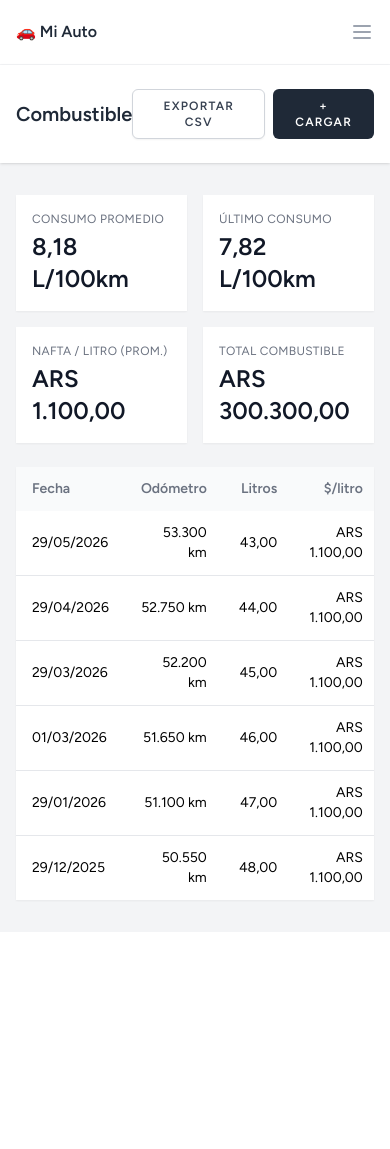
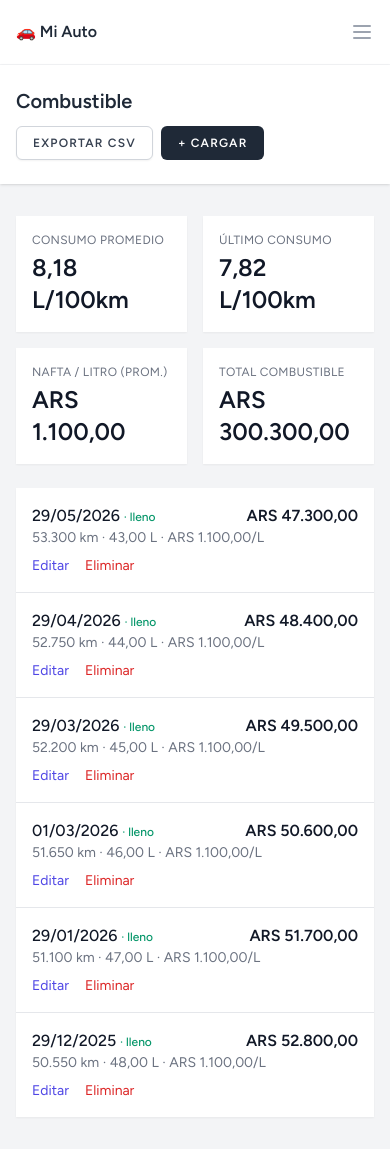
Before and after one commit to federico-duppa/Car-care, a Laravel app: page /combustible in a window 390 px wide. Before the commit the page ends 902 px from the top, so only its background shows below. Run offline with Laravel 12, Linux system fonts and the light colour scheme; a user stored in the database is signed in; data comes from the database, SQL or seed files in the repository; data that the repository does not hold is empty; style sheets or scripts are compiled from the project's sources.

Commit message:
Make record lists mobile-friendly and clarify amounts are in ARS
Edit/delete actions lived in the rightmost column of wide tables, which
overflowed off-screen on phones, so there was effectively no way to edit or
delete a record on mobile. Convert the combustible/mantenimientos/gastos
lists into responsive cards (stack on mobile, row on desktop) with Editar /
Eliminar always visible. Also stack the page headers and the vehicle rows on
mobile to avoid the title overlapping the action buttons.

Clarify that amounts are entered in pesos: "Monto (ARS)" / "Costo (ARS)"
labels plus a hint on the forms.

Co-Authored-By: Claude Opus 4.8 <noreply@anthropic.com>
Claude-Session: https://claude.ai/code/session_01Tzf8tp4wBTxrGkeb5JVjVD

```diff
--- a/resources/views/combustible/form.blade.php
+++ b/resources/views/combustible/form.blade.php
@@ -36,11 +36,12 @@
                                           :value="old('litros', $carga->litros)" required />
                         </div>
                         <div>
-                            <x-input-label for="costo_total" value="Costo total" />
+                            <x-input-label for="costo_total" value="Costo total (ARS)" />
                             <x-text-input id="costo_total" name="costo_total" type="number" step="0.01" class="block mt-1 w-full"
                                           :value="old('costo_total', $carga->costo_total)" required />
                         </div>
                     </div>
+                    <p class="-mt-2 text-xs text-gray-500">Los montos se ingresan en pesos (ARS).</p>
 
                     <div>
                         <x-input-label for="estacion" value="Estación (opcional)" />
--- a/resources/views/combustible/index.blade.php
+++ b/resources/views/combustible/index.blade.php
@@ -1,6 +1,6 @@
 <x-app-layout>
     <x-slot name="header">
-        <div class="flex items-center justify-between">
+        <div class="flex flex-col gap-3 sm:flex-row sm:items-center sm:justify-between">
             <h2 class="font-semibold text-xl text-gray-800 leading-tight">Combustible</h2>
             <div class="flex gap-2">
                 <a href="{{ route('export.csv', 'combustible') }}"><x-secondary-button>Exportar CSV</x-secondary-button></a>
@@ -23,42 +23,39 @@
                 <x-stat label="Total combustible" :value="money_active($stats->totalCombustible())" />
             </div>
 
-            <div class="bg-white shadow-sm sm:rounded-lg overflow-hidden">
-                <table class="w-full text-sm">
-                    <thead class="bg-gray-50 text-gray-500 text-left">
-                        <tr>
-                            <th class="px-4 py-3">Fecha</th>
-                            <th class="px-4 py-3 text-right">Odómetro</th>
-                            <th class="px-4 py-3 text-right">Litros</th>
-                            <th class="px-4 py-3 text-right">$/litro</th>
-                            <th class="px-4 py-3 text-right">Costo</th>
-                            <th class="px-4 py-3 text-center">Lleno</th>
-                            <th class="px-4 py-3"></th>
-                        </tr>
-                    </thead>
-                    <tbody class="divide-y">
+            <div class="bg-white shadow-sm sm:rounded-lg divide-y">
                 @forelse($cargas as $c)
-                            <tr>
-                                <td class="px-4 py-3">{{ $c->fecha->format('d/m/Y') }}</td>
-                                <td class="px-4 py-3 text-right">{{ km($c->odometro) }}</td>
-                                <td class="px-4 py-3 text-right">{{ number_format($c->litros, 2, ',', '.') }}</td>
-                                <td class="px-4 py-3 text-right">{{ $c->precio_litro !== null ? show_money($c->precio_litro, $c->usdRate(current_usd_tipo())) : '—' }}</td>
-                                <td class="px-4 py-3 text-right font-medium">{{ show_money($c->montoArs(), $c->usdRate(current_usd_tipo())) }}</td>
-                                <td class="px-4 py-3 text-center">{{ $c->tanque_lleno ? '✓' : '·' }}</td>
-                                <td class="px-4 py-3 text-right whitespace-nowrap">
+                    <div class="p-4 flex flex-col gap-2 sm:flex-row sm:items-center sm:justify-between">
+                        <div class="min-w-0 sm:flex-1">
+                            <div class="flex items-baseline justify-between gap-3">
+                                <span class="font-medium text-gray-900">
+                                    {{ $c->fecha->format('d/m/Y') }}
+                                    @if($c->tanque_lleno)<span class="text-xs text-emerald-600" title="Tanque lleno">· lleno</span>@endif
+                                </span>
+                                <span class="font-semibold text-gray-900 sm:hidden">{{ show_money($c->montoArs(), $c->usdRate(current_usd_tipo())) }}</span>
+                            </div>
+                            <div class="text-sm text-gray-500">
+                                {{ km($c->odometro) }} · {{ number_format($c->litros, 2, ',', '.') }} L
+                                @if($c->precio_litro !== null) · {{ show_money($c->precio_litro, $c->usdRate(current_usd_tipo())) }}/L @endif
+                            </div>
+                        </div>
+
+                        <div class="hidden sm:block sm:w-32 sm:text-right font-medium text-gray-900">
+                            {{ show_money($c->montoArs(), $c->usdRate(current_usd_tipo())) }}
+                        </div>
+
+                        <div class="flex gap-4 text-sm sm:justify-end sm:w-32">
                             <a href="{{ route('combustible.edit', $c) }}" class="text-indigo-600 hover:underline">Editar</a>
-                                    <form method="POST" action="{{ route('combustible.destroy', $c) }}" class="inline"
+                            <form method="POST" action="{{ route('combustible.destroy', $c) }}"
                                   onsubmit="return confirm('¿Eliminar esta carga?')">
                                 @csrf @method('DELETE')
-                                        <button class="text-red-600 hover:underline ml-2">Eliminar</button>
+                                <button class="text-red-600 hover:underline">Eliminar</button>
                             </form>
-                                </td>
-                            </tr>
+                        </div>
+                    </div>
                 @empty
-                            <tr><td colspan="7" class="px-4 py-8 text-center text-gray-400">Sin cargas registradas.</td></tr>
+                    <div class="p-8 text-center text-gray-400">Sin cargas registradas.</div>
                 @endforelse
-                    </tbody>
-                </table>
             </div>
 
             {{ $cargas->links() }}
--- a/resources/views/gastos/form.blade.php
+++ b/resources/views/gastos/form.blade.php
@@ -34,9 +34,10 @@
                     </div>
 
                     <div>
-                        <x-input-label for="monto" value="Monto" />
+                        <x-input-label for="monto" value="Monto (ARS)" />
                         <x-text-input id="monto" name="monto" type="number" step="0.01" class="block mt-1 w-full"
                                       :value="old('monto', $gasto->monto)" required />
+                        <p class="mt-1 text-xs text-gray-500">Ingresá el monto en pesos (ARS). Después podés verlo en USD con el toggle.</p>
                     </div>
 
                     <div>
--- a/resources/views/mantenimientos/form.blade.php
+++ b/resources/views/mantenimientos/form.blade.php
@@ -40,7 +40,7 @@
                                           :value="old('odometro', $mantenimiento->odometro)" />
                         </div>
                         <div>
-                            <x-input-label for="costo" value="Costo" />
+                            <x-input-label for="costo" value="Costo (ARS)" />
                             <x-text-input id="costo" name="costo" type="number" step="0.01" class="block mt-1 w-full"
                                           :value="old('costo', $mantenimiento->costo)" required />
                         </div>
```
Also changed, not shown: resources/views/gastos/index.blade.php (+26 -28 lines), resources/views/mantenimientos/index.blade.php (+23 -28 lines), resources/views/vehiculos/index.blade.php (+5 -5 lines). Lines whose indentation alone changed are shown as unchanged.
